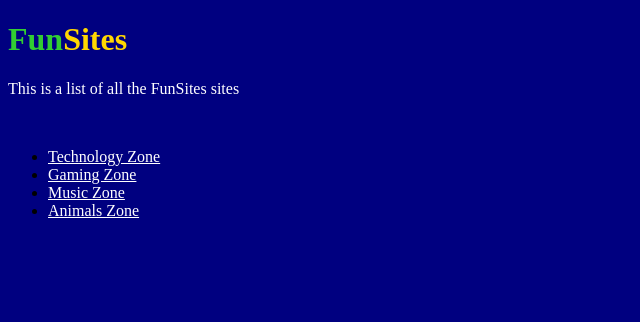
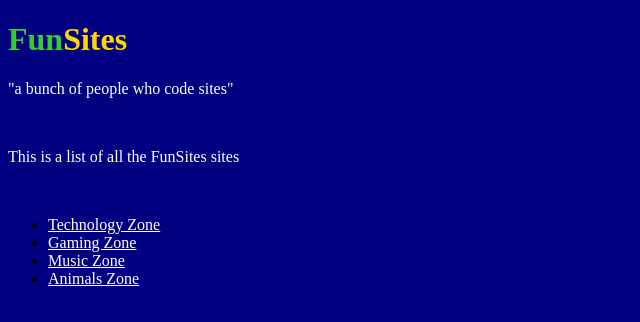
Before and after one commit to funsites/home, a plain HTML site: page index.htm in a window 1280 px wide. Shown: the whole page, without its empty margins (0-640 px from the left). Drawn offline with Linux system fonts and the light colour scheme.

Commit message:
Update index.htm

```diff
--- a/index.htm
+++ b/index.htm
@@ -5,6 +5,8 @@
 </head>
 <body style="background-color:navy;">
 <h1><font color="limegreen">Fun</font><font color="gold">Sites</font></h1>
+<p><font color="white">"a bunch of people who code sites"</font></p>
+<br>
 <p><font color="white">This is a list of all the FunSites sites</font></p>
 <br>
 <ul>
```
